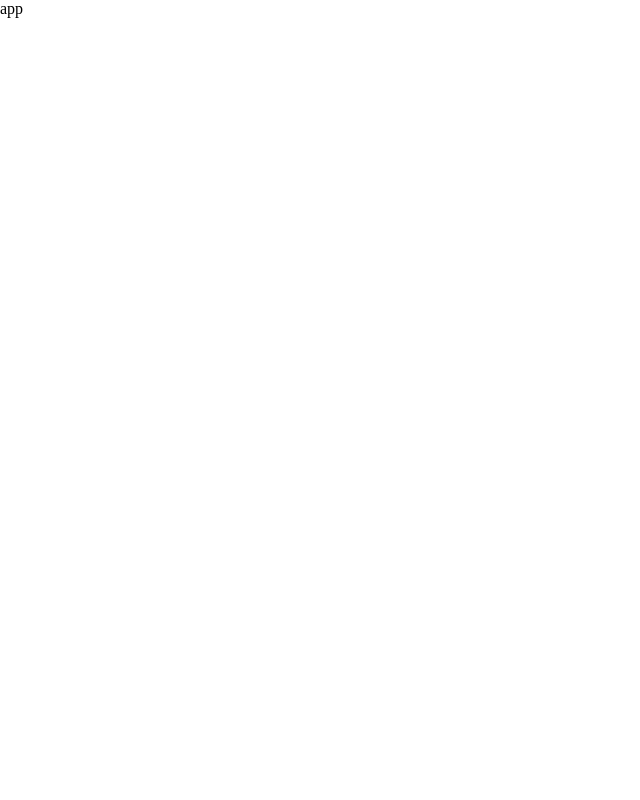
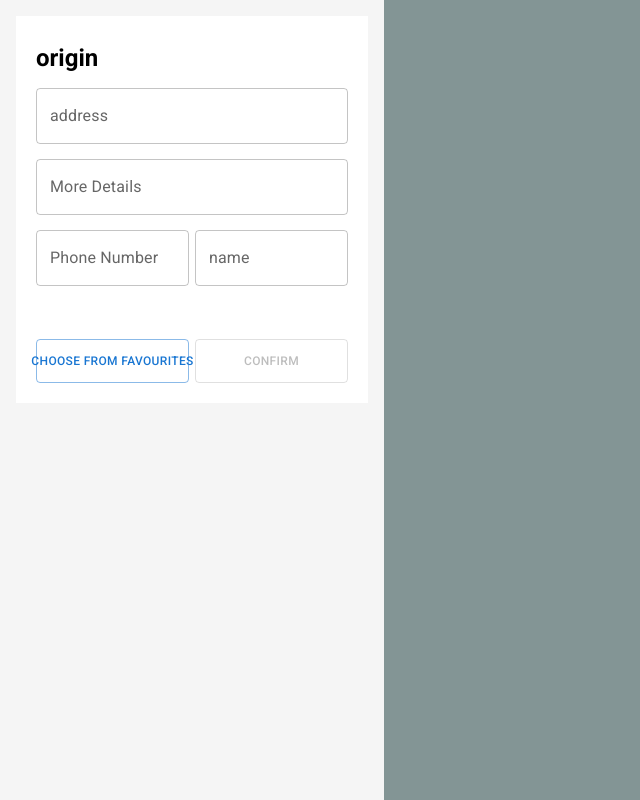
Before and after one commit to Rezaraki/google-maps-firebase-challenge, a React (Vite) app: page / in a window 1280 px wide. Shown: the whole page, without its empty margins (0-640 px from the left). Built offline with nearby package versions, Linux system fonts and the light colour scheme.

Commit message:
feat: make origin form

```diff
--- a/package.json
+++ b/package.json
@@ -24,6 +24,7 @@
     "@mui/material": "^5.14.13",
     "@reduxjs/toolkit": "2.0.0-beta.3",
     "clsx": "^2.0.0",
+    "formik": "^2.4.5",
     "history": "^5.3.0",
     "ky": "^1.0.1",
     "react": "^18.2.0",
@@ -31,7 +32,8 @@
     "react-redux": "^8.1.3",
     "react-router-dom": "^6.16.0",
     "redux": "5.0.0-beta.0",
-    "redux-first-history": "^5.1.1"
+    "redux-first-history": "^5.1.1",
+    "yup": "^1.3.2"
   },
   "devDependencies": {
     "@types/eslint": "^8.44.4",
--- a/src/App.tsx
+++ b/src/App.tsx
@@ -1,9 +1,15 @@
-import { Provider as ReduxStoreProvider } from 'react-redux'
-
-import { store } from './store'
+import { AddressForm } from './compoments/AddressForm'
+import { AppContainer } from './css/AppContainer'
 
 const App = () => {
-  return <ReduxStoreProvider store={store}>app</ReduxStoreProvider>
+  return (
+    <AppContainer>
+      <aside>
+        <AddressForm addressType="origin" />
+      </aside>
+      <article className="map-container"></article>
+    </AppContainer>
+  )
 }
 
 export default App
--- /dev/null
+++ b/src/compoments/AddressForm.tsx
@@ -0,0 +1,141 @@
+import styled from '@emotion/styled'
+import { Box, Button, TextField } from '@mui/material'
+import { Formik, Field, Form, ErrorMessage } from 'formik'
+import * as yup from 'yup'
+
+export const AddressFormContainer = styled(Box)(
+  {
+    padding: 20,
+    background: '#fff',
+    h2: { margin: '8px 0' },
+    '.half-fields-container': {
+      display: 'flex',
+      gap: 6,
+      '&>div': {
+        width: '100%',
+        fontSize: '0.75rem',
+        flex: '1 1 0',
+      },
+    },
+    '.btns-container': {
+      marginTop: 46,
+      display: 'flex',
+      gap: 6,
+      button: {
+        width: '100%',
+        fontSize: '0.75rem',
+        whiteSpace: 'nowrap',
+        flex: '1 1 0',
+        minHeight: 44,
+      },
+    },
+    '.phone-number': { width: '50%' },
+  },
+  { label: 'address-form-container' },
+)
+
+export const AddressForm = ({
+  addressType,
+}: {
+  addressType: 'origin' | 'destination'
+}) => {
+  const initialValue = {
+    name: '',
+    address: '',
+    moreDetails: '',
+    phoneNumber: '',
+  }
+  const validationSchema = yup.object({
+    name: yup
+      .string()
+      .required('Name is required')
+      .min(2, 'at least 2 characters'),
+    address: yup.string().required('Address is required'),
+    moreDetails: yup.string(),
+    phoneNumber: yup
+      .string()
+      .matches(/^0[0-9]{9}$/, '10 Digits (Starting with 0)')
+      .required('Phone number is required'),
+  })
+
+  return (
+    <AddressFormContainer>
+      <h2>{addressType}</h2>
+      <Formik
+        initialValues={initialValue}
+        validationSchema={validationSchema}
+        onSubmit={(values) => {
+          console.log('values', values)
+        }}
+      >
+        {(formikValues) => (
+          <Form>
+            <Field
+              as={TextField}
+              label="address"
+              type="text"
+              name="address"
+              fullWidth
+              variant="outlined"
+              margin="dense"
+              helperText={<ErrorMessage name="address" />}
+              error={
+                formikValues.errors.address && formikValues.touched.address
+              }
+            />
+            <Field
+              as={TextField}
+              label="More Details"
+              type="text"
+              name="moreDetails"
+              fullWidth
+              variant="outlined"
+              margin="dense"
+              helperText={<ErrorMessage name="moreDetails" />}
+              error={
+                formikValues.errors.moreDetails &&
+                formikValues.touched.moreDetails
+              }
+            />
+            <div className="half-fields-container">
+              <Field
+                as={TextField}
+                className="phone-number"
+                label="Phone Number"
+                type="text"
+                name="phoneNumber"
+                variant="outlined"
+                margin="dense"
+                helperText={<ErrorMessage name="phoneNumber" />}
+                error={
+                  formikValues.errors.phoneNumber &&
+                  formikValues.touched.phoneNumber
+                }
+              />
+              <Field
+                as={TextField}
+                label="name"
+                type="text"
+                name="name"
+                variant="outlined"
+                margin="dense"
+                helperText={<ErrorMessage name="name" />}
+                error={formikValues.errors.name && formikValues.touched.name}
+              />
+            </div>
+            <div className="btns-container">
+              <Button variant="outlined">Choose From Favourites</Button>
+              <Button
+                variant="outlined"
+                type="submit"
+                disabled={!formikValues.dirty || !formikValues.isValid}
+              >
+                Confirm
+              </Button>
+            </div>
+          </Form>
+        )}
+      </Formik>
+    </AddressFormContainer>
+  )
+}
--- /dev/null
+++ b/src/css/AppContainer.ts
@@ -0,0 +1,22 @@
+import styled from '@emotion/styled'
+
+export const AppContainer = styled.main(
+  {
+    // background: 'red',
+    height: '100svh',
+    width: '100vw',
+    display: 'flex',
+    '.map-container': {
+      height: '100%',
+      width: '70%',
+      background: 'rgba(100,123,123,0.8)',
+    },
+    aside: {
+      height: '100%',
+      width: '30%',
+      padding: 16,
+      background: '#f5f5f5',
+    },
+  },
+  { label: 'app-container' },
+)
--- a/src/index.css
+++ b/src/index.css
@@ -1,11 +1,10 @@
-
+* {
+  box-sizing: border-box;
+  font-family: roboto, source-code-pro, Menlo, Monaco, Consolas, 'Courier New',
+    monospace;
+}
 body {
   margin: 0;
   -webkit-font-smoothing: antialiased;
   -moz-osx-font-smoothing: grayscale;
 }
-
-code {
-  font-family: source-code-pro, Menlo, Monaco, Consolas, 'Courier New',
-    monospace;
-}
--- a/src/main.tsx
+++ b/src/main.tsx
@@ -1,5 +1,8 @@
+import ReactDOM from 'react-dom/client'
+import { Provider as ReduxStoreProvider } from 'react-redux'
 
-import ReactDOM from 'react-dom/client'
+import App from './App'
+import { store } from './store'
 
 import './index.css'
 import '@fontsource/roboto/300.css'
@@ -7,6 +10,8 @@ import '@fontsource/roboto/400.css'
 import '@fontsource/roboto/500.css'
 import '@fontsource/roboto/700.css'
 
-import App from './App'
-
-ReactDOM.createRoot(document.getElementById('root')!).render(<App />)
+ReactDOM.createRoot(document.getElementById('root')!).render(
+  <ReduxStoreProvider store={store}>
+    <App />
+  </ReduxStoreProvider>,
+)
--- a/src/services/api.ts
+++ b/src/services/api.ts
@@ -1,7 +1,7 @@
 import { createApi, fetchBaseQuery } from '@reduxjs/toolkit/query/react'
 import ky from 'ky'
 
-import type { DocsList } from './types'
+import { TDocsList } from '../types'
 
 export const api = createApi({
   baseQuery: fetchBaseQuery({
@@ -9,7 +9,7 @@ export const api = createApi({
     fetchFn: async (...args) => ky(...args),
   }),
   endpoints: (builder) => ({
-    getDocsList: builder.query<DocsList, void>({
+    getDocsList: builder.query<TDocsList, void>({
       query: () => `/docs_list`,
     }),
   }),
--- a/src/services/types.ts
+++ /dev/null
@@ -1 +0,0 @@
-export type DocsList = Array<{ name: string; url: string }>
--- /dev/null
+++ b/src/types/TDocsList.ts
@@ -0,0 +1 @@
+export type TDocsList = Array<{ name: string; url: string }>
--- /dev/null
+++ b/src/types/index.ts
@@ -0,0 +1 @@
+export * from './TDocsList'
```
Also changed, not shown: 1 other file (tests, documents, lock files or other folders).
